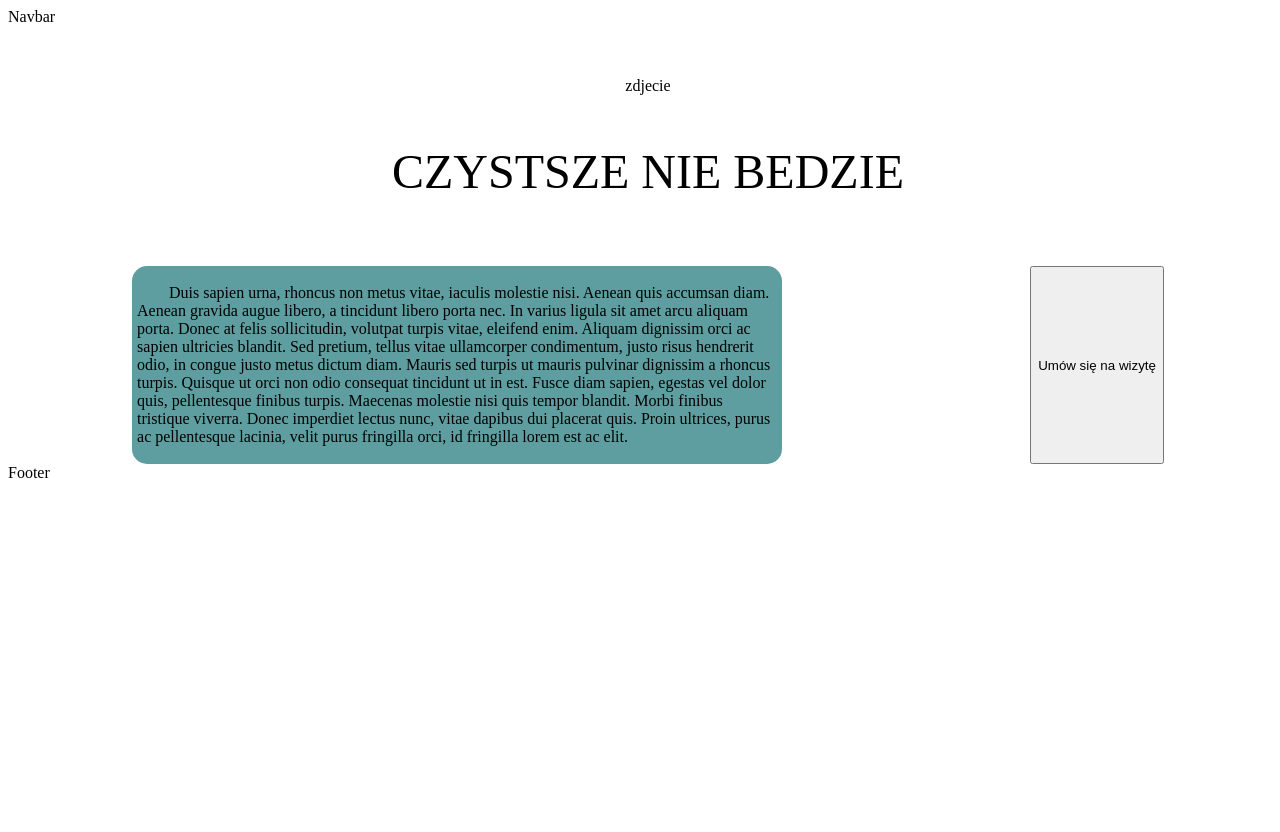
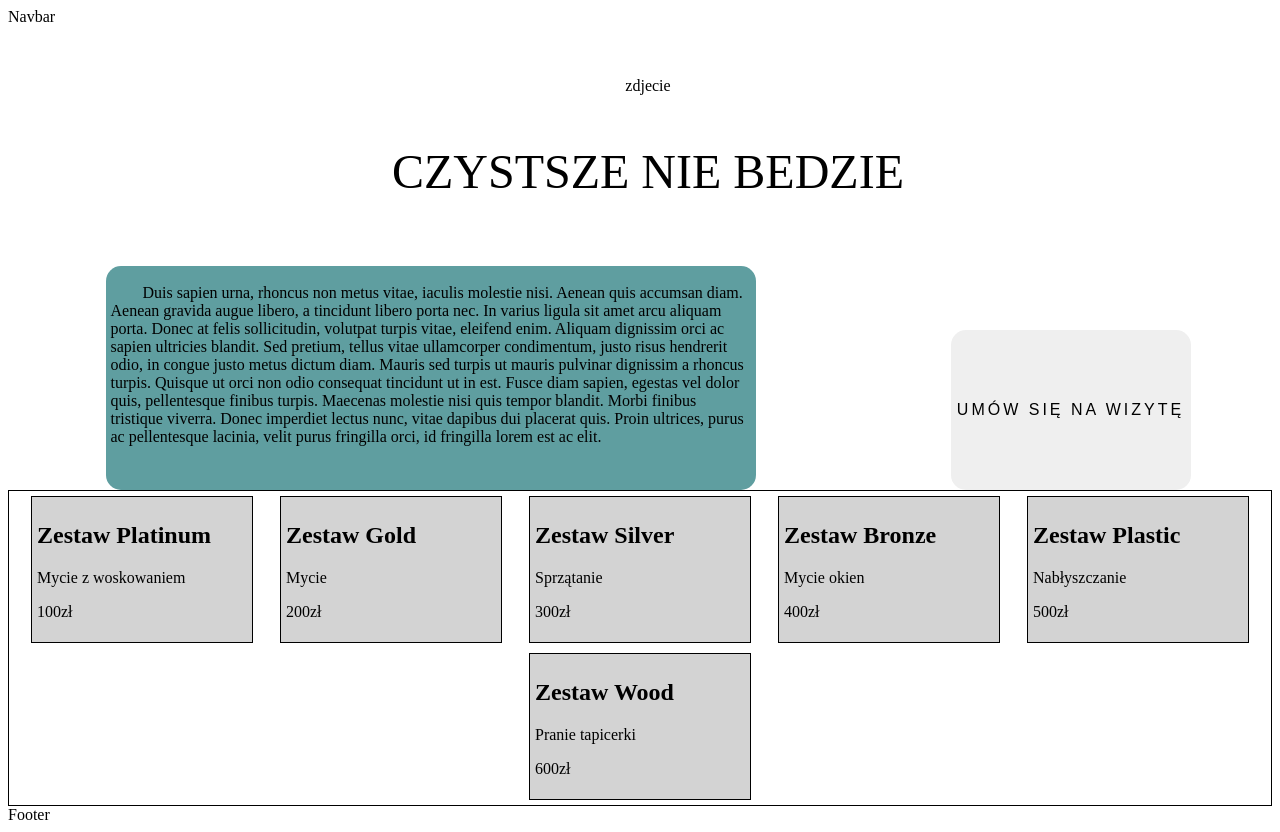
Before and after one commit to infoshareacademy/jfddr6-team-kanuni-team, a React (Create React App) app: page / in a window 1280 px wide. Before the commit the page ends 800 px from the top, so only its background shows below. Built offline with nearby package versions, Linux system fonts and the light colour scheme; a web font is replaced by a local one.

Commit message:
feat: components added to Home

```diff
--- a/src/components/Home.js
+++ b/src/components/Home.js
@@ -1,11 +1,13 @@
 import Offer from "./Offer";
-import Header from "./Header"
+import Header from "./Header";
+import Prices from "./Prices.js";
 
 const Home = () => {
   return (
   <>
   <Header />
   <Offer />
+  <Prices />
   </>
   );
 };
--- a/src/components/Offer.js
+++ b/src/components/Offer.js
@@ -11,7 +11,7 @@ const Offer = () => {
                 <div className="aboutUs">
                         <Lorem />
                 </div>
-                <button onClick={Button}>Umów się na wizytę</button>
+                <button className="buttonOffer" onClick={Button}>Umów się na wizytę</button>
         </div>
 
     )
```
